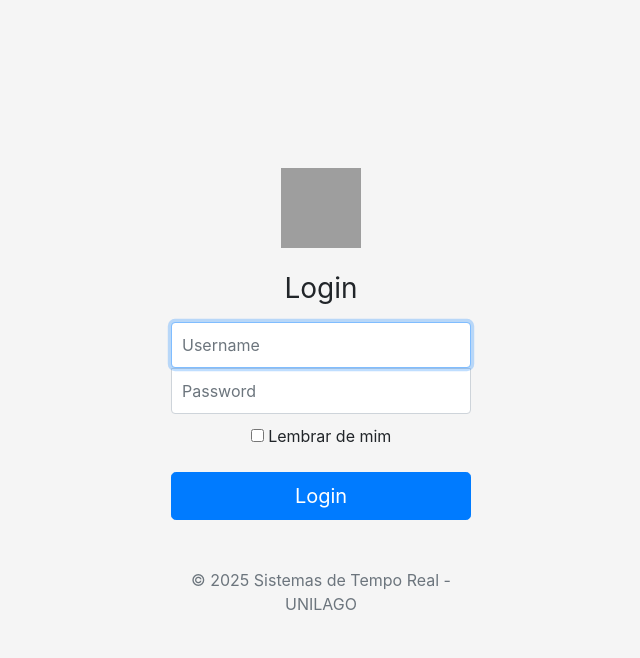
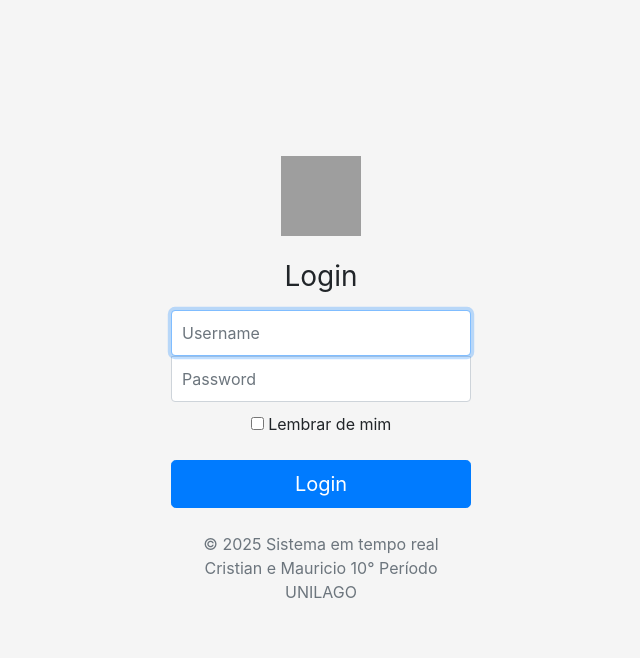
Before and after one commit to CristianRogerio/sistemas_tempo_real, a Django app: page /login/ in a window 1280 px wide. Shown: the top 658 px of the page, without its empty margins (319-959 px from the left). Run offline with Django 5.2, Linux system fonts and the light colour scheme; some libraries are stand-ins or nearby versions; grey boxes are pictures that could not be loaded.

Commit message:
Correção trabalho

```diff
--- a/incidentes/templates/incidentes/login.html
+++ b/incidentes/templates/incidentes/login.html
@@ -41,7 +41,7 @@
         Login
       </button>
 
-      <p class="mt-5 mb-3 text-muted">&copy; 2025 Sistemas de Tempo Real - UNILAGO</p>
+      <p class="mt-4 mb-6 text-muted">&copy; 2025 Sistema em tempo real <br>Cristian e Mauricio 10° Período UNILAGO</p></br>
     </form>
   </body>
 </html>
```
